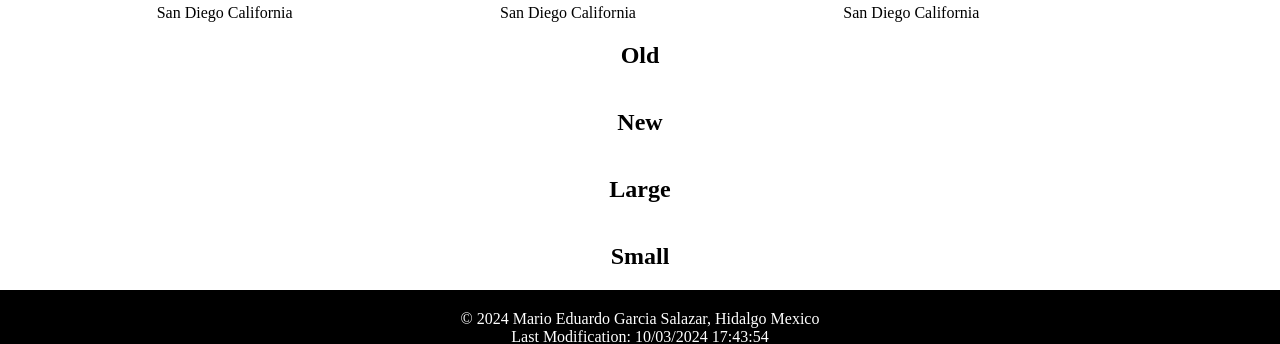
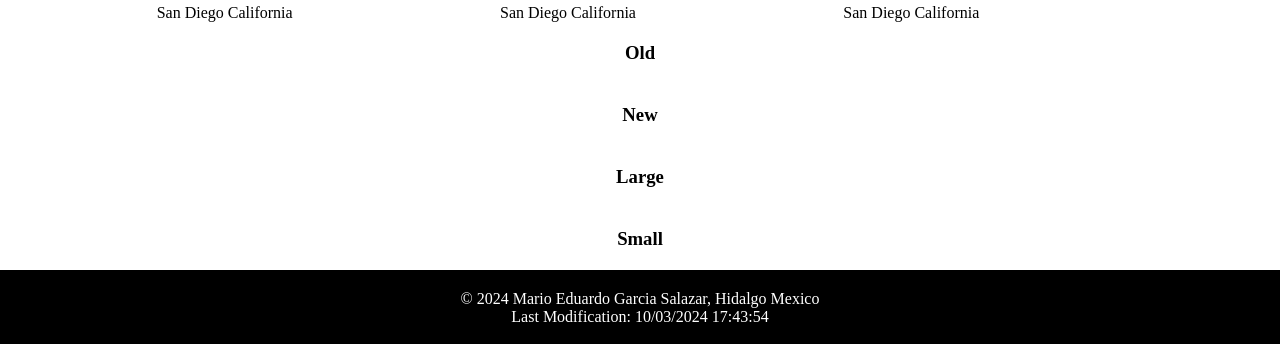
Before and after one commit to avincer-coder/wdd131, a plain HTML site: page temples.html in a window 1280 px wide. Shown: the part 840-1184 px from the top of the page. Drawn offline with Linux system fonts and the light colour scheme.

Commit message:
Temple images fix

```diff
--- a/styles/temples.css
+++ b/styles/temples.css
@@ -87,7 +87,7 @@ nav a:hover{
     border-radius: 8px;
 }
 
-h2{
+h2, h3{
     text-align: center;
     padding: 20px 0;
 }
--- a/temples.html
+++ b/temples.html
@@ -78,10 +78,10 @@
                 <figcaption>San Diego California</figcaption>
             </figure>
         </section>
-        <h2 id="old">Old</h2>
-        <h2 id="new">New</h2>
-        <h2 id="large">Large</h2>
-        <h2 id="small">Small</h2>
+        <h3 id="old">Old</h3>
+        <h3 id="new">New</h3>
+        <h3 id="large">Large</h3>
+        <h3 id="small">Small</h3>
     </main>
     <footer>
         <p></p>
```
Also changed, not shown: images/templo.jpg.
